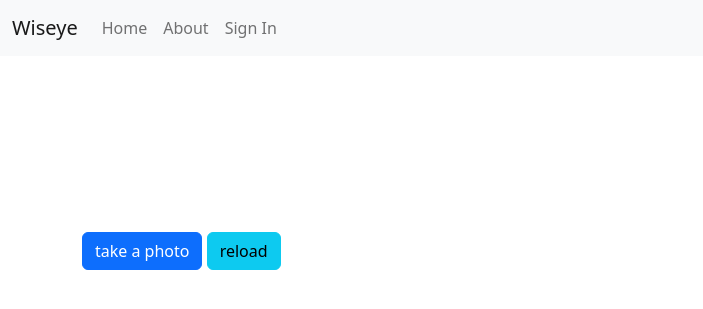
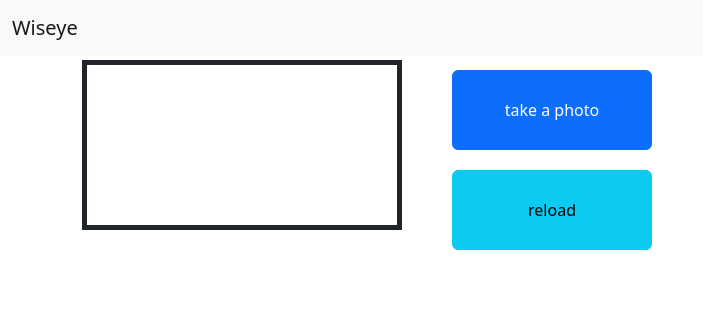
Before and after one commit to wiseye-ai/wiseye, a Django app: template wis/templates/account/face_login.html in a window 1280 px wide. Shown: the top 309 px of the page, without its empty margins (0-703 px from the left). Run offline with Django 4.2, Linux system fonts and the light colour scheme; the template is opened without the code that fills it, so the values that code supplies are empty; some libraries are stand-ins or nearby versions.

Commit message:
Added new features

```diff
--- a/wis/static/js/login.js
+++ b/wis/static/js/login.js
@@ -22,6 +22,8 @@ const captureBtn = document.getElementById("capture-btn")
 const reloadBtn = document.getElementById("reload-btn")
 const inputPass = document.getElementById("input-pass")
 const submitBtn = document.getElementById("submit-btn")
+const messageDiv = document.getElementById("message-div")
+const message = document.getElementById("message")
 
 let requestData = null;
 
@@ -41,12 +43,11 @@ if (navigator.mediaDevices.getUserMedia) {
             const imageCapture = new ImageCapture(track)
             // console.log(imageCapture)
             imageCapture.takePhoto().then(blob => {
-                // console.log("took photo:", blob)
                 const img = new Image(width,height)
                 img.src = URL.createObjectURL(blob)
                 image.append(img)
-
-                video.classList.add("not-visible")
+                image.style.cssText = "border: 5px solid;  margin: auto; padding: 5px;"
+                // video.classList.add("not-visible")
 
                 const reader = new FileReader()
 
@@ -85,9 +86,14 @@ if (navigator.mediaDevices.getUserMedia) {
                                     data: JSON.stringify(requestData),
                                     processData: false,
                                     success: (resp) => {
-                                            console.log("Rozpoznano")
+                                                                    messageDiv.classList.remove("not-visible")
+
+                                            message.innerHTML = "Authorized"
                                         },
                                         error: (err) => {
+                                                                    messageDiv.classList.remove("not-visible")
+
+                                            message.innerHTML = "Something went wrong xD"
                                             console.log(err)
                                         }
                                     })
@@ -95,7 +101,9 @@ if (navigator.mediaDevices.getUserMedia) {
                             }
                         },
                         error: (err) => {
-                            console.log(err)
+                            messageDiv.classList.remove("not-visible")
+                            message.innerHTML = err.responseJSON.error[0]
+                            console.log(err.responseJSON.error[0])
                         }
                     })
                 }
--- a/wis/templates/account/face_login.html
+++ b/wis/templates/account/face_login.html
@@ -8,13 +8,43 @@
 {% endblock javascript %}
 {% block content %}
   {% csrf_token %}
-  <video autoplay="true" id="video-element">
-  </video>
-  <div id="img-element"></div>
-  <div class="mt-3">
-    <button class="btn btn-primary" id="capture-btn">take a photo</button>
-    <button class="btn btn-info" id="reload-btn">reload</button>
-    <input type="password" class="not-visible" id="input-pass" />
-    <button class="btn btn-primary not-visible" id="submit-btn">Submit</button>
+  <div style="display: flex;">
+    <div style="padding-right: 20px">
+      <video style="border: 5px solid;
+                    margin: auto;
+                    padding: 5px"
+             autoplay="true"
+             id="video-element">
+      </video>
+    </div>
+    <div id="img-element" style="padding-right: 20px"></div>
+    <div style="display: flex; flex-direction: column">
+      <button class="btn btn-primary"
+              id="capture-btn"
+              style="height: 80px;
+                     width: 200px;
+                     margin: 10px;
+                     position: relative">take a photo</button>
+      <button class="btn btn-info"
+              id="reload-btn"
+              style="height: 80px;
+                     width: 200px;
+                     margin: 10px">reload</button>
+      <input type="password"
+             class="not-visible"
+             id="input-pass"
+             style="height: 30px;
+                    width: 200px;
+                    margin: 10px;
+                    border-radius: 5px" />
+      <button class="btn btn-primary not-visible"
+              id="submit-btn"
+              style="height: 80px;
+                     width: 200px;
+                     margin: 10px">Submit</button>
+    </div>
+  </div>
+  <div class="not-visible" id="message-div">
+    <h5 id="message"></h5>
   </div>
 {% endblock content %}
--- a/wis/templates/base.html
+++ b/wis/templates/base.html
@@ -66,34 +66,34 @@
           </button>
           <a class="navbar-brand" href="{% url 'home' %}">Wiseye</a>
           <div class="collapse navbar-collapse" id="navbarSupportedContent">
-            <ul class="navbar-nav mr-auto">
-              <li class="nav-item active">
-                <a class="nav-link" href="{% url 'home' %}">Home <span class="visually-hidden">(current)</span></a>
-              </li>
-              <li class="nav-item">
-                <a class="nav-link" href="{% url 'about' %}">About</a>
-              </li>
-              {% if request.user.is_authenticated %}
-                <li class="nav-item">
-                  <a class="nav-link" href="{% url 'users:detail' request.user.pk %}">{% translate "My Profile" %}</a>
-                </li>
-                <li class="nav-item">
-                  {# URL provided by django-allauth/account/default.py #}
-                  <a class="nav-link" href="{% url 'account_logout' %}">{% translate "Sign Out" %}</a>
-                </li>
-              {% else %}
-                {% if ACCOUNT_ALLOW_REGISTRATION %}
-                  <li class="nav-item">
-                    {# URL provided by django-allauth/account/default.py #}
-                    <a id="sign-up-link" class="nav-link" href="{% url 'account_signup' %}">{% translate "Sign Up" %}</a>
-                  </li>
-                {% endif %}
-                <li class="nav-item">
-                  {# URL provided by django-allauth/account/default.py #}
-                  <a id="log-in-link" class="nav-link" href="{% url 'account_login' %}">{% translate "Sign In" %}</a>
-                </li>
-              {% endif %}
-            </ul>
+            {#            <ul class="navbar-nav mr-auto">#}
+            {#              <li class="nav-item active">#}
+            {#                <a class="nav-link" href="{% url 'home' %}">Home <span class="visually-hidden">(current)</span></a>#}
+            {#              </li>#}
+            {#              <li class="nav-item">#}
+            {#                <a class="nav-link" href="{% url 'about' %}">About</a>#}
+            {#              </li>#}
+            {#              {% if request.user.is_authenticated %}#}
+            {#                <li class="nav-item">#}
+            {#                  <a class="nav-link" href="{% url 'users:detail' request.user.pk %}">{% translate "My Profile" %}</a>#}
+            {#                </li>#}
+            {#                <li class="nav-item">#}
+            {# URL provided by django-allauth/account/default.py #}
+            {#                  <a class="nav-link" href="{% url 'account_logout' %}">{% translate "Sign Out" %}</a>#}
+            {#                </li>#}
+            {#              {% else %}#}
+            {#                {% if ACCOUNT_ALLOW_REGISTRATION %}#}
+            {#                  <li class="nav-item">#}
+            {# URL provided by django-allauth/account/default.py #}
+            {#                    <a id="sign-up-link" class="nav-link" href="{% url 'account_signup' %}">{% translate "Sign Up" %}</a>#}
+            {#                  </li>#}
+            {#                {% endif %}#}
+            {#                <li class="nav-item">#}
+            {# URL provided by django-allauth/account/default.py #}
+            {#                  <a id="log-in-link" class="nav-link" href="{% url 'account_login' %}">{% translate "Sign In" %}</a>#}
+            {#                </li>#}
+            {#              {% endif %}#}
+            {#            </ul>#}
           </div>
         </div>
       </nav>
```
Also changed, not shown: wis/templates/users/users_lists.html (added, +10 -0 lines), wis/users/admin.py (+21 -1 lines), wis/users/views.py (+7 -2 lines), .pre-commit-config.yaml.
